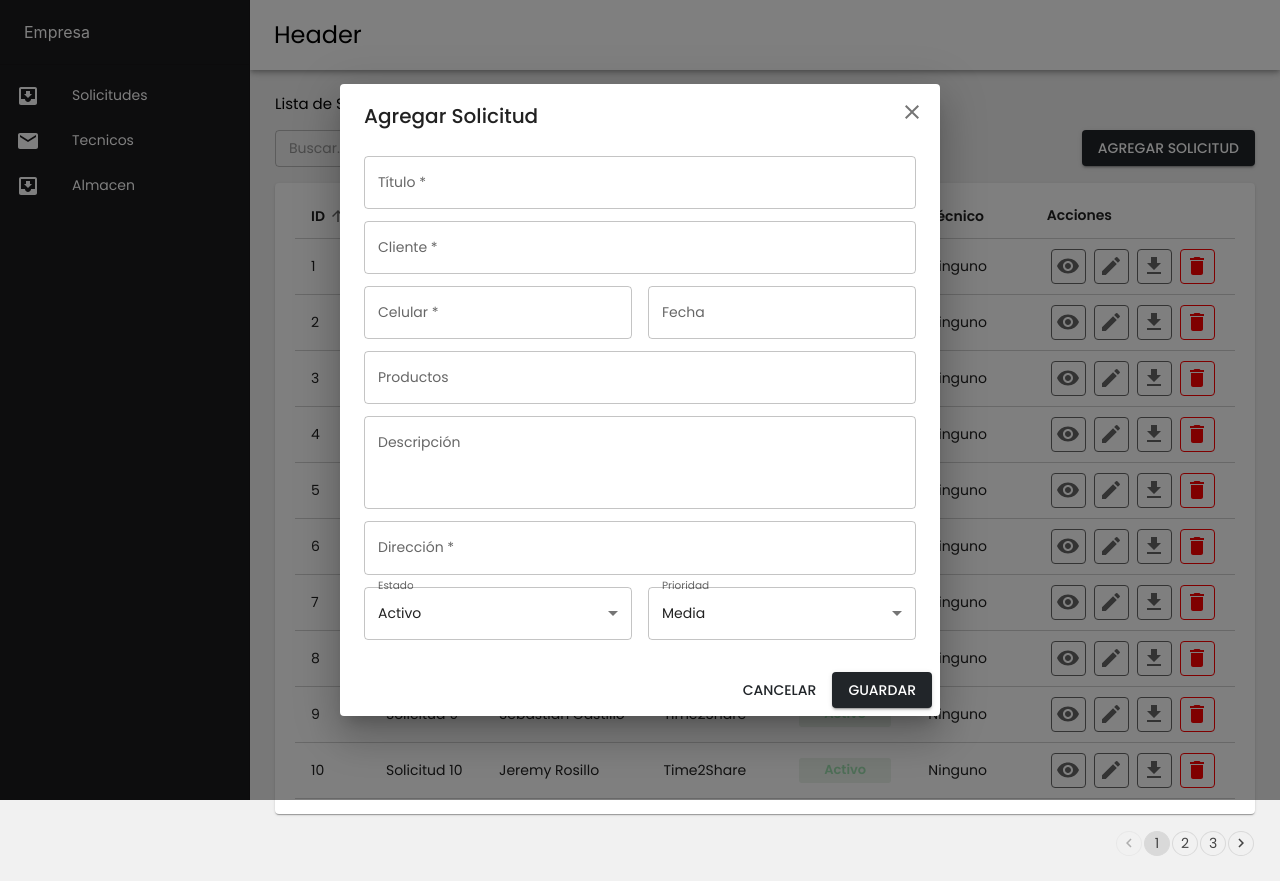
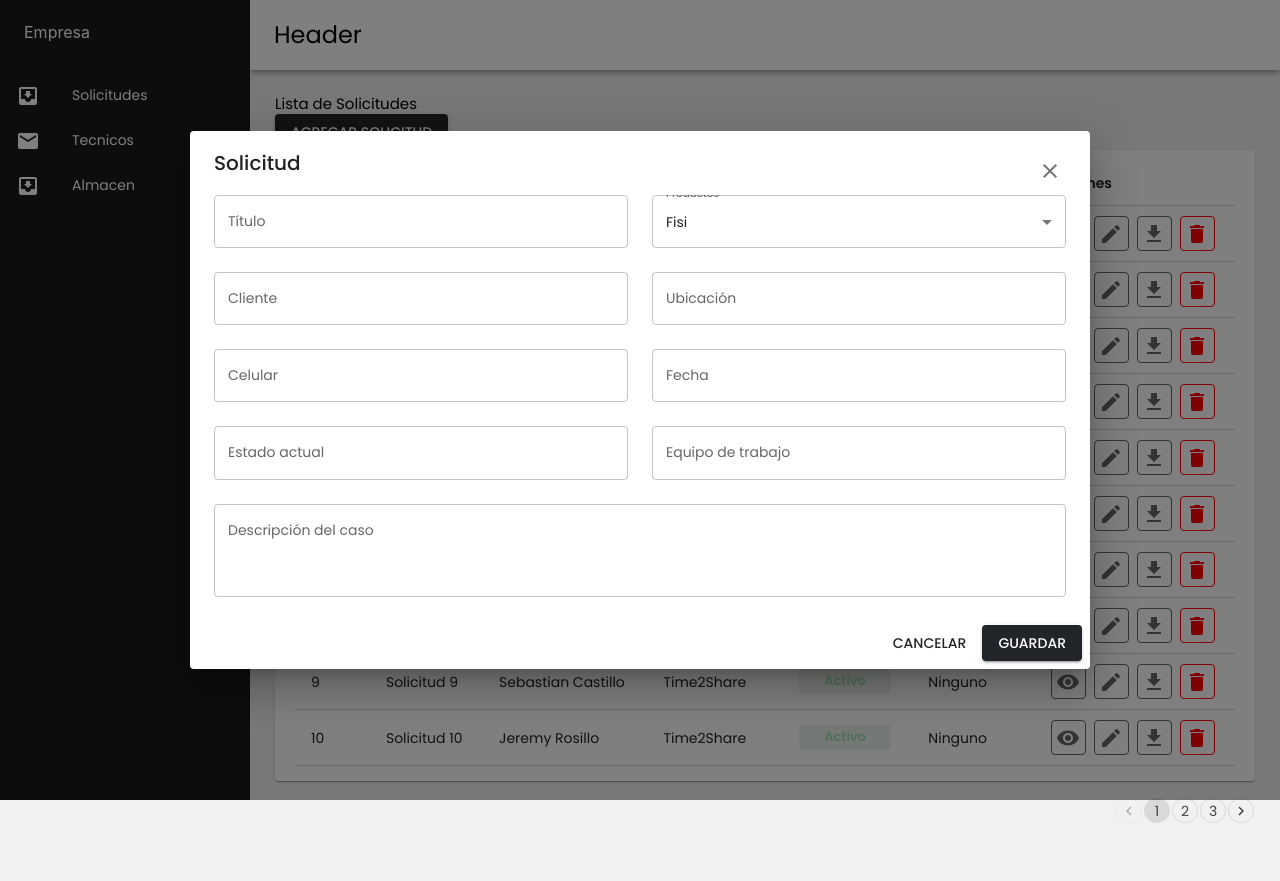
Before and after one commit to Fisi-projects/EPCO-IDEAS-front, a React (Vite) app: page /requests in a window 1280 px wide. Both pictures are taken after a click on the button "AGREGAR SOLICITUD". After the commit the page ends 848 px from the top, so only its background shows below. Built offline with nearby package versions, Linux system fonts and the light colour scheme.

Commit message:
hola ya esta el boton ahora en serio

```diff
--- a/src/pages/requests.jsx
+++ b/src/pages/requests.jsx
@@ -35,6 +35,7 @@ const RequestsTable = () => {
   const [open, setOpen] = useState(false);
   const [status, setStatus] = useState('Activo');
   const [priority, setPriority] = useState('Media');
+  const [product, setProduct] = useState(products[0]);
 
   const handleRequestSort = (property) => {
     const isAsc = orderBy === property && order === 'asc';
@@ -56,61 +57,35 @@ const RequestsTable = () => {
   const totalPages = Math.ceil(filteredRows.length / rowsPerPage);
 
   return (
-    <Box sx={{ padding: "25px"}}>
+    <Box sx={{ padding: "25px" }}>
       <Typography variant="h4">Lista de Solicitudes</Typography>
+      <Button variant="contained" onClick={handleOpen}>Agregar Solicitud</Button>
 
-      {/* Barra de búsqueda y botón de agregar */}
-      <Box display="flex" justifyContent="space-between" alignItems="center" my={2}>
-        <TextField
-          size="small"
-          variant="outlined"
-          placeholder="Buscar..."
-          onChange={(e) => setFilter(e.target.value)}
-        />
-        <Button variant="contained" onClick={handleOpen}>Agregar Solicitud</Button>
-      </Box>
-
-      {/* Diálogo para agregar solicitud */}
-      <Dialog open={open} onClose={handleClose} fullWidth maxWidth="sm">
+      <Dialog open={open} onClose={handleClose} fullWidth maxWidth="md">
         <DialogTitle>
-          Agregar Solicitud
-          <IconButton onClick={handleClose} sx={{ position: 'absolute', right: 8, top: 8 }}>
+          Solicitud
+          <IconButton onClick={handleClose} sx={{ position: 'absolute', right: 20, top: 20 }}>
             <Close />
           </IconButton>
         </DialogTitle>
         <DialogContent>
-          <TextField fullWidth margin="dense" label="Título *" placeholder="Título de la solicitud" />
-          <TextField fullWidth margin="dense" label="Cliente *" placeholder="Nombre del cliente" />
-          <Grid container spacing={2}>
-            <Grid item xs={6}>
-              <TextField fullWidth margin="dense" label="Celular *" placeholder="Número de contacto" />
-            </Grid>
-            <Grid item xs={6}>
-              <TextField fullWidth margin="dense" label="Fecha" placeholder="xx/xx/20xx" />
-            </Grid>
-          </Grid>
-          <TextField fullWidth margin="dense" label="Productos" placeholder="Producto 1, Producto 2" />
-          <TextField fullWidth margin="dense" label="Descripción" placeholder="Descripción de la solicitud" multiline rows={3} />
-          <TextField fullWidth margin="dense" label="Dirección *" placeholder="Ingrese la dirección" />
-          <Grid container spacing={2}>
-            <Grid item xs={6}>
-              <FormControl fullWidth margin="dense">
-                <InputLabel>Estado</InputLabel>
-                <Select value={status} onChange={(e) => setStatus(e.target.value)}>
-                  {statuses.map((s) => <MenuItem key={s} value={s}>{s}</MenuItem>)}
+          <Grid container spacing={3}>
+            <Grid item xs={12} sm={6}><TextField fullWidth label="Título" placeholder="Ingrese el título" /></Grid>
+            <Grid item xs={12} sm={6}>
+              <FormControl fullWidth>
+                <InputLabel>Productos</InputLabel>
+                <Select value={product} onChange={(e) => setProduct(e.target.value)}>
+                  {products.map((p) => <MenuItem key={p} value={p}>{p}</MenuItem>)}
                 </Select>
               </FormControl>
             </Grid>
-            <Grid item xs={6}>
-              <FormControl fullWidth margin="dense">
-                <InputLabel>Prioridad</InputLabel>
-                <Select value={priority} onChange={(e) => setPriority(e.target.value)}>
-                  <MenuItem value="Alta">Alta</MenuItem>
-                  <MenuItem value="Media">Media</MenuItem>
-                  <MenuItem value="Baja">Baja</MenuItem>
-                </Select>
-              </FormControl>
-            </Grid>
+            <Grid item xs={12} sm={6}><TextField fullWidth label="Cliente" placeholder="Ingrese el cliente" /></Grid>
+            <Grid item xs={12} sm={6}><TextField fullWidth label="Ubicación" placeholder="Ingrese la ubicación" /></Grid>
+            <Grid item xs={12} sm={6}><TextField fullWidth label="Celular" placeholder="Ingrese el celular" /></Grid>
+            <Grid item xs={12} sm={6}><TextField fullWidth label="Fecha" placeholder="Ingrese la fecha" /></Grid>
+            <Grid item xs={12} sm={6}><TextField fullWidth label="Estado actual" placeholder="Ingrese el estado" /></Grid>
+            <Grid item xs={12} sm={6}><TextField fullWidth label="Equipo de trabajo" placeholder="Ingrese el equipo" /></Grid>
+            <Grid item xs={12}><TextField fullWidth label="Descripción del caso" placeholder="Ingrese la descripción" multiline rows={3} /></Grid>
           </Grid>
         </DialogContent>
         <DialogActions>
```
